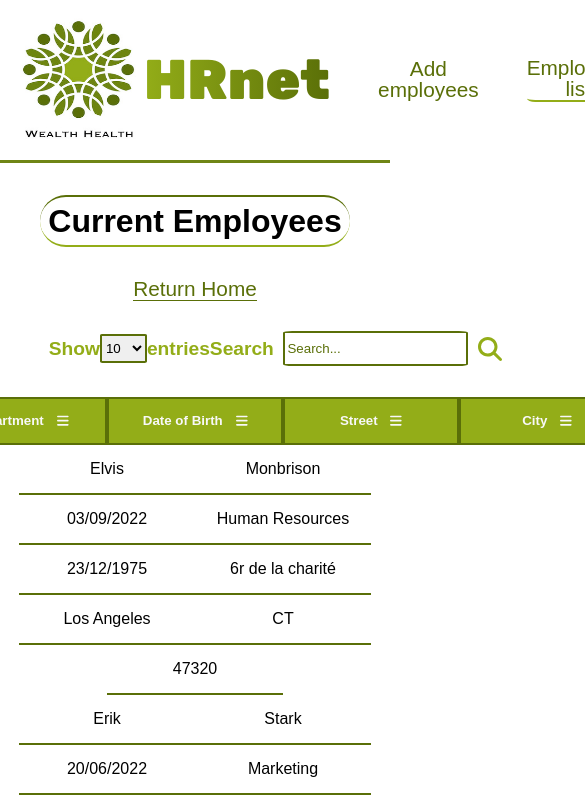
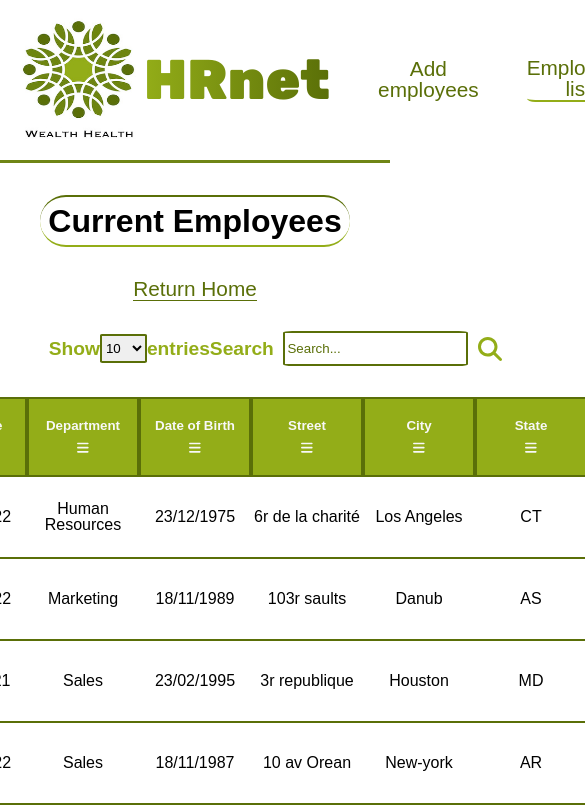
Before and after one commit to OliviaG-dev/OC_P14_02102022, a React (Create React App) app: page /employees-list in a window 390 px wide. Shown: the top 810 px of the page, 585 px wide, since content can reach past the window. Built offline with nearby package versions, Linux system fonts and the light colour scheme.

Commit message:
fix:responsive table

```diff
--- a/src/pages/arrayEmployee/ArrayEmployee.css
+++ b/src/pages/arrayEmployee/ArrayEmployee.css
@@ -118,6 +118,12 @@
     flex-direction: column;
 }
 
+.table__content__tr {
+    display: flex;
+    align-items: center;
+    justify-content: center;
+}
+
 .table__content__td {
     width: 11rem;
     padding: 0;
@@ -186,3 +192,30 @@
     font-weight:600;
     color: var(--main-color);
 }
+
+/***************************Responsive********************/
+
+@media only screen and (max-width : 1600px) {
+    /*****CONTENT HEADER*******/
+    .table_content_container {
+        width: 100%;
+    }
+
+    .table__content__button {
+        width: 7rem;
+        height: 5rem;
+        display: block;
+    }
+
+    .table__content__icon {
+        margin: 0;
+        margin-top: 0.5rem;
+    }
+
+    /*****CONTENT BODY*******/
+
+    .table__content__td {
+        width: 7rem;
+        height: 5rem;
+    }
+}
--- a/src/pages/arrayEmployee/ArrayEmployee.jsx
+++ b/src/pages/arrayEmployee/ArrayEmployee.jsx
@@ -130,7 +130,7 @@ const ArrayEmployee = () => {
             </thead>
             <tbody className='table__content__body'>
                 {displayData().slice(indexStart, indexStart + employeesPerTable).map((row, idx) => (
-                    <tr key={'user-'+idx}>
+                    <tr key={'user-'+idx} className='table__content__tr'>
                         <td className='table__content__td'>{row.firstName}</td>
                         <td className='table__content__td'>{row.lastName}</td>
                         <td className='table__content__td'>{row.startDate}</td>
```
